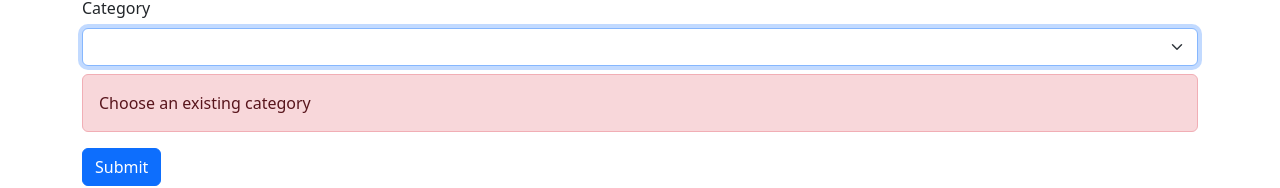
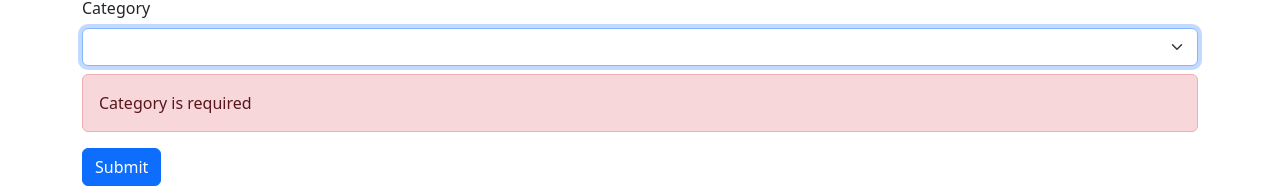
Before and after one commit to john-lund-af/expense-tracker, a React (Vite) app: page / in a window 1280 px wide. Both pictures are taken after typing "Sample", "5" into the empty fields and a click on the button "Submit". Shown: the part 312-500 px from the top of the page. Built offline with nearby package versions, Linux system fonts and the light colour scheme.

Commit message:
Clean up and styling.

```diff
--- a/src/App.tsx
+++ b/src/App.tsx
@@ -10,7 +10,6 @@ function App() {
   const [expenses, setExpenses] = useState<Expense[]>([]);
 
   const addExpense = (expense: Expense) => {
-    console.log(expense);
     setExpenses([...expenses, expense])
   }
 
--- a/src/ExpensesList.tsx
+++ b/src/ExpensesList.tsx
@@ -10,7 +10,6 @@ const ExpensesList = ({ expenses, removeExpense }: Props) => {
   const [selectedValue, setSelectedValue] = useState('all');
 
   const handleSelectChange = (value: string): void => {
-    console.log(value);
     setSelectedValue(value);
   }
 
@@ -26,7 +25,7 @@ const ExpensesList = ({ expenses, removeExpense }: Props) => {
         <option value="all">All</option>
         {categories.map(category => <option key={category} value={category}>{capitalize(category)}</option>)}
       </select>
-      <table className="table">
+      <table className="table table-bordered">
         <thead>
           <tr>
             <th>Description</th>
@@ -41,8 +40,8 @@ const ExpensesList = ({ expenses, removeExpense }: Props) => {
               <tr className='align-middle' key={index}>
                 <td>{expense.description}</td>
                 <td>${expense.amount.toFixed(2)}</td>
-                <td>{expense.category}</td>
-                <td><button onClick={() => removeExpense(expense.id)} className="btn btn-danger">Delete</button></td>
+                <td>{capitalize(expense.category)}</td>
+                <td><button onClick={() => removeExpense(expense.id)} className="btn btn-outline-danger">Delete</button></td>
               </tr>
             )
           })}
@@ -50,7 +49,7 @@ const ExpensesList = ({ expenses, removeExpense }: Props) => {
         <tfoot>
           <tr>
             <th>Total:</th>
-            <td>${filteredExpenses.reduce((prev, curr) => { return prev + curr.amount }, 0).toFixed(2)}</td>
+            <td>${filteredExpenses.reduce((acc, expense) => acc + expense.amount, 0).toFixed(2)}</td>
             <td></td>
             <td></td>
           </tr>
--- a/src/Form.tsx
+++ b/src/Form.tsx
@@ -10,7 +10,7 @@ interface Props {
 const schema = z.object({
   description: z.string().min(3, { message: 'Description must be at least 3 characters' }),
   amount: z.number({ invalid_type_error: 'Amount field is required' }),
-  category: z.enum(['groceries', 'utilities', 'entertainment'])
+  category: z.enum(categories, { errorMap: () => ({ message: 'Category is required' }) })
 });
 
 type FormData = z.infer<typeof schema>
@@ -57,7 +57,7 @@ const Form = ({ handleExpense }: Props) => {
           <option value=""></option>
           {categories.map(category => <option key={category} value={category}>{capitalize(category)}</option>)}
         </select>
-        {errors.category && <div className="alert alert-danger mt-2">Choose an existing category</div>}
+        {errors.category && <div className="alert alert-danger mt-2">{errors.category.message}</div>}
       </div>
       <button className="btn btn-primary" type="submit">Submit</button>
     </form>
--- a/src/utils.ts
+++ b/src/utils.ts
@@ -15,4 +15,4 @@ export function capitalize(str: string): string {
   return `${str.charAt(0).toLocaleUpperCase()}${str.slice(1)}`;
 }
 
-export const categories: string[] = ['groceries', 'utilities', 'entertainment'];
+export const categories = ['groceries', 'utilities', 'entertainment'] as const;
```
